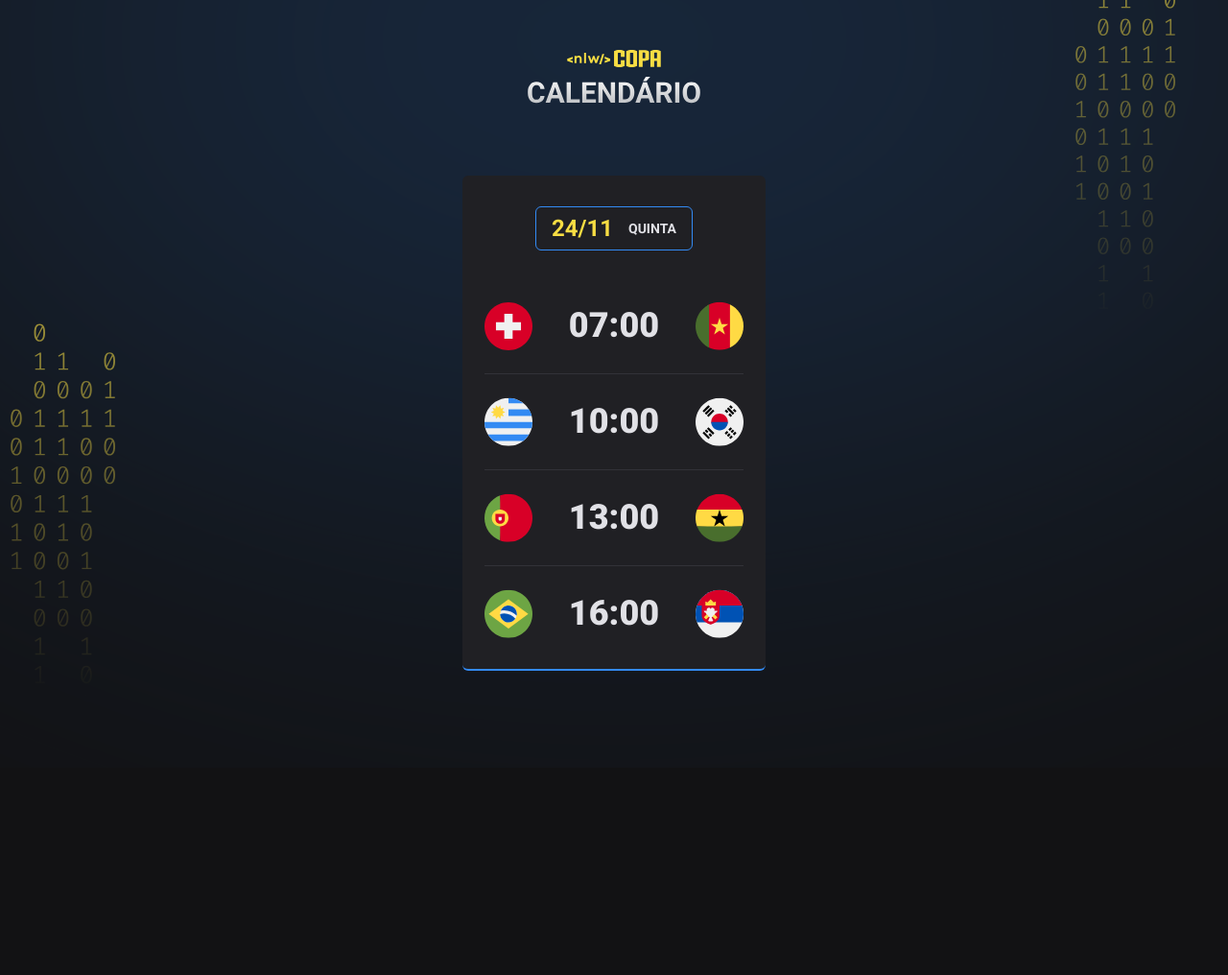
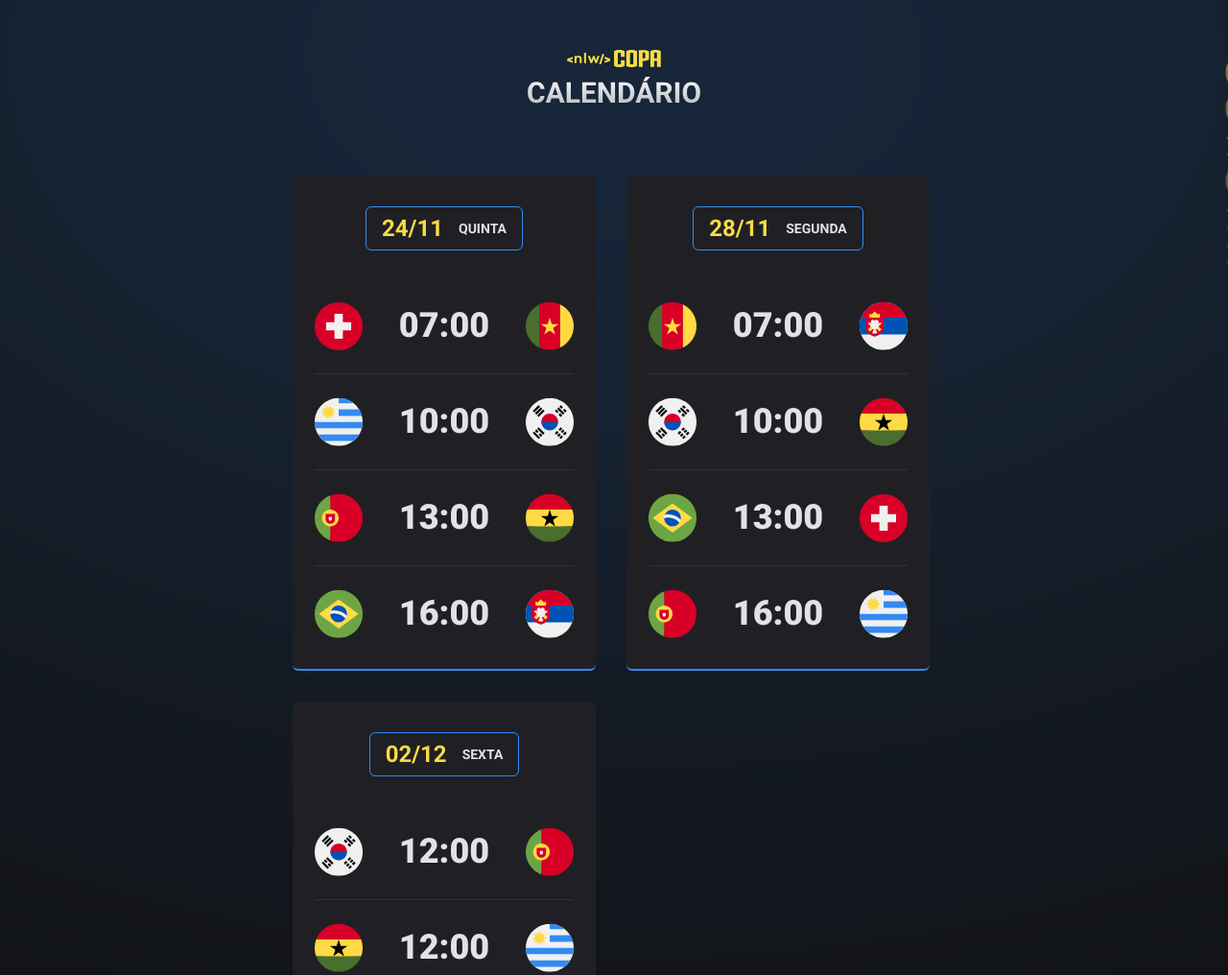
Before and after one commit to rubensgabriel/nlw, a plain HTML site: page index.html in a window 1280 px wide. Shown: the top 1016 px of the page at 96% size. Before the commit the page ends 800 px from the top, so only its background shows below. Drawn offline with Linux system fonts and the light colour scheme.

Commit message:
Correção

```diff
--- a/index.html
+++ b/index.html
@@ -13,7 +13,7 @@
 <body class="blue">
     <div id="app">
         <header>
-            <img src="assets/logo.svg" alt="Logo da NLW">
+            <img src="./assets/logo.svg" alt="Logo da NLW" />
         </header>
         <main id="cards"></main>
     </div>
--- a/main.js
+++ b/main.js
@@ -25,11 +25,11 @@
     createCard("24/11", "quinta", createGame("switzerland", "07:00", "cameroon") +
       createGame("uruguay", "10:00", "korea republic") +
       createGame("portugal", "13:00", "ghana") +
-      createGame("brazil", "16:00", "serbia"))
+      createGame("brazil", "16:00", "serbia")) +
     createCard("28/11", "segunda", createGame("cameroon", "07:00", "serbia") +
       createGame("korea republic", "10:00", "ghana") +
       createGame("brazil", "13:00", "switzerland") +
-      createGame("portugal", "16:00", "uruguay"))
+      createGame("portugal", "16:00", "uruguay")) +
     createCard("02/12", "sexta", createGame("korea republic", "12:00", "portugal") +
       createGame("ghana", "12:00", "uruguay") +
       createGame("cameroon", "16:00", "brazil") +
```
